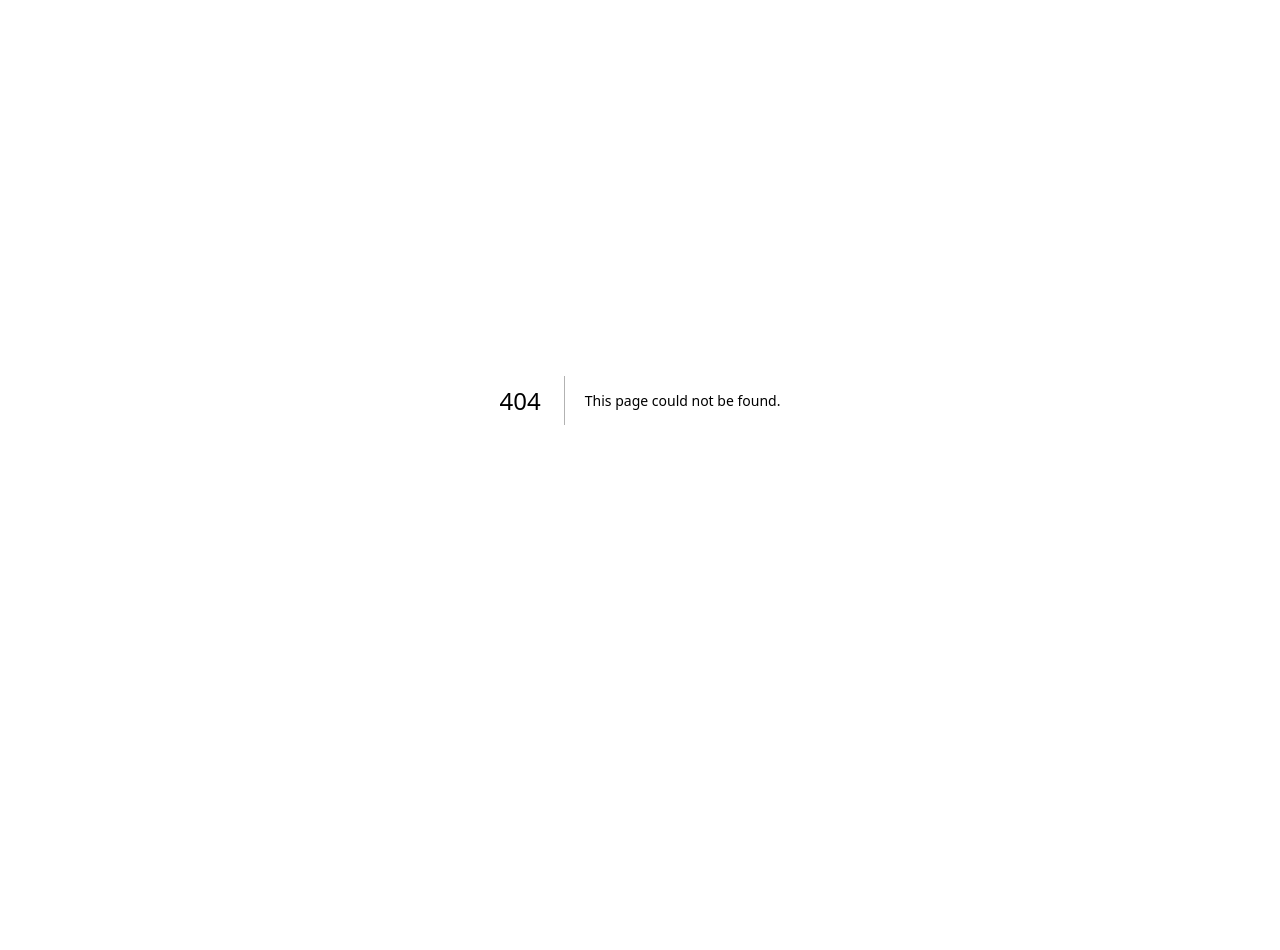
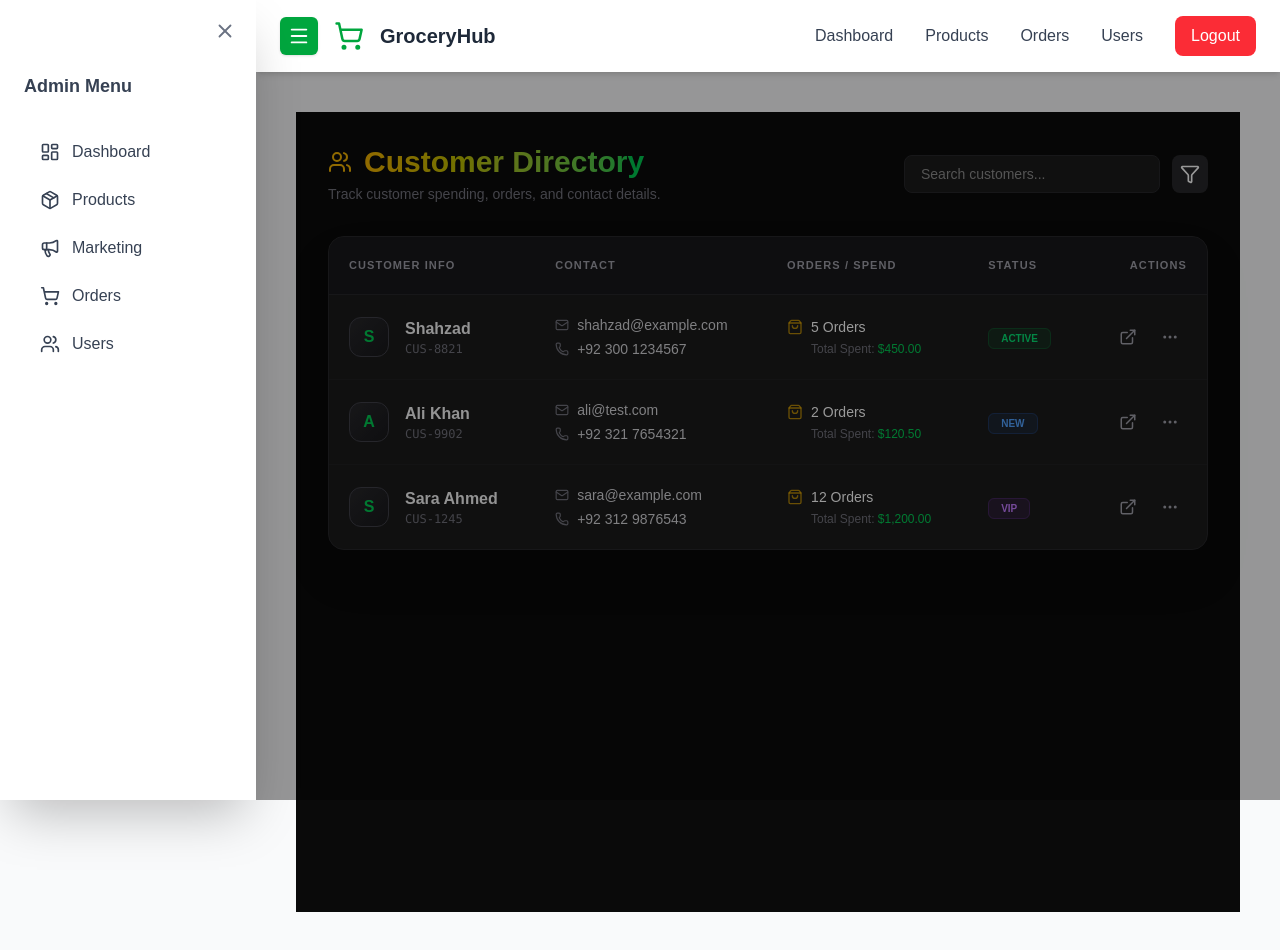
Before and after one commit to shahzaib-dev79/grocery-store-management-system-next, a Next.js app: page /admin/custmor in a window 1280 px wide. Before the commit this address had no page. Before the commit the page ends 800 px from the top, so only its background shows below. Built offline with nearby package versions, Linux system fonts and the light colour scheme.

Commit message:
create custmor page

```diff
--- /dev/null
+++ b/app/admin/custmor/page.tsx
@@ -0,0 +1,175 @@
+"use client";
+import React, { useState } from "react";
+import {
+  Users,
+  Mail,
+  Phone,
+  ShoppingBag,
+  MoreHorizontal,
+  ExternalLink,
+  Filter,
+} from "lucide-react";
+
+const CustomerManagement = () => {
+  const [searchTerm, setSearchTerm] = useState("");
+
+  const [customers] = useState([
+    {
+      id: "CUS-8821",
+      name: "Shahzad",
+      email: "shahzad@example.com",
+      phone: "+92 300 1234567",
+      totalOrders: 5,
+      lastOrder: "2026-03-22",
+      spend: "$450.00",
+      status: "Active",
+    },
+    {
+      id: "CUS-9902",
+      name: "Ali Khan",
+      email: "ali@test.com",
+      phone: "+92 321 7654321",
+      totalOrders: 2,
+      lastOrder: "2026-03-24",
+      spend: "$120.50",
+      status: "New",
+    },
+    {
+      id: "CUS-1245",
+      name: "Sara Ahmed",
+      email: "sara@example.com",
+      phone: "+92 312 9876543",
+      totalOrders: 12,
+      lastOrder: "2026-03-25",
+      spend: "$1,200.00",
+      status: "VIP",
+    },
+  ]);
+
+  const filteredCustomers = customers.filter(
+    (c) =>
+      c.name.toLowerCase().includes(searchTerm.toLowerCase()) ||
+      c.email.toLowerCase().includes(searchTerm.toLowerCase()),
+  );
+
+  return (
+    <div className="p-8 bg-[#0a0a0a] min-h-screen text-white">
+      <div className="flex flex-col md:flex-row justify-between items-start md:items-center mb-8 gap-4">
+        <div>
+          <h1 className="text-3xl font-bold flex items-center gap-3">
+            <Users className="text-yellow-500" />
+            <span className="bg-linear-to-r from-yellow-500 to-green-500 bg-clip-text text-transparent">
+              Customer Directory
+            </span>
+          </h1>
+          <p className="text-zinc-500 text-sm mt-1">
+            Track customer spending, orders, and contact details.
+          </p>
+        </div>
+
+        <div className="flex gap-3 w-full md:w-auto">
+          <div className="relative flex-1 md:w-64">
+            <input
+              type="text"
+              placeholder="Search customers..."
+              className="w-full bg-[#1a1a1a] border border-zinc-800 rounded-lg py-2 px-4 focus:ring-1 focus:ring-green-500 outline-none transition-all text-sm"
+              onChange={(e) => setSearchTerm(e.target.value)}
+            />
+          </div>
+          <button className="bg-zinc-800 p-2 rounded-lg hover:bg-zinc-700 transition-colors">
+            <Filter size={20} />
+          </button>
+        </div>
+      </div>
+
+      <div className="bg-[#1a1a1a] border border-zinc-800 rounded-2xl overflow-hidden shadow-2xl">
+        <div className="overflow-x-auto">
+          <table className="w-full text-left border-collapse">
+            <thead>
+              <tr className="bg-zinc-900/80 text-zinc-400 text-[11px] uppercase tracking-widest border-b border-zinc-800">
+                <th className="p-5 font-semibold">Customer Info</th>
+                <th className="p-5 font-semibold">Contact</th>
+                <th className="p-5 font-semibold">Orders / Spend</th>
+                <th className="p-5 font-semibold">Status</th>
+                <th className="p-5 font-semibold text-right">Actions</th>
+              </tr>
+            </thead>
+            <tbody className="divide-y divide-zinc-800/50">
+              {filteredCustomers.map((customer) => (
+                <tr
+                  key={customer.id}
+                  className="hover:bg-zinc-800/20 transition-all group"
+                >
+                  <td className="p-5">
+                    <div className="flex items-center gap-4">
+                      <div className="w-10 h-10 rounded-xl bg-linear-to-br from-zinc-800 to-zinc-900 border border-zinc-700 flex items-center justify-center font-bold text-green-500 group-hover:border-green-500/50 transition-colors">
+                        {customer.name.charAt(0)}
+                      </div>
+                      <div>
+                        <div className="font-semibold text-zinc-100">
+                          {customer.name}
+                        </div>
+                        <div className="text-xs text-zinc-500 font-mono">
+                          {customer.id}
+                        </div>
+                      </div>
+                    </div>
+                  </td>
+                  <td className="p-5">
+                    <div className="space-y-1">
+                      <div className="flex items-center gap-2 text-sm text-zinc-300">
+                        <Mail size={14} className="text-zinc-500" />{" "}
+                        {customer.email}
+                      </div>
+                      <div className="flex items-center gap-2 text-sm text-zinc-300">
+                        <Phone size={14} className="text-zinc-500" />{" "}
+                        {customer.phone}
+                      </div>
+                    </div>
+                  </td>
+                  <td className="p-5">
+                    <div className="flex items-center gap-2">
+                      <ShoppingBag size={16} className="text-yellow-500/70" />
+                      <span className="text-sm font-medium">
+                        {customer.totalOrders} Orders
+                      </span>
+                    </div>
+                    <div className="text-xs text-zinc-500 mt-1 pl-6">
+                      Total Spent:{" "}
+                      <span className="text-green-500">{customer.spend}</span>
+                    </div>
+                  </td>
+                  <td className="p-5">
+                    <span
+                      className={`px-3 py-1 rounded-md text-[10px] font-bold uppercase ${
+                        customer.status === "VIP"
+                          ? "bg-purple-500/10 text-purple-400 border border-purple-500/20"
+                          : customer.status === "Active"
+                            ? "bg-green-500/10 text-green-400 border border-green-500/20"
+                            : "bg-blue-500/10 text-blue-400 border border-blue-500/20"
+                      }`}
+                    >
+                      {customer.status}
+                    </span>
+                  </td>
+                  <td className="p-5 text-right">
+                    <div className="flex justify-end gap-2">
+                      <button className="p-2 hover:bg-zinc-800 rounded-lg text-zinc-400 hover:text-white transition-all">
+                        <ExternalLink size={18} />
+                      </button>
+                      <button className="p-2 hover:bg-zinc-800 rounded-lg text-zinc-400 transition-all">
+                        <MoreHorizontal size={18} />
+                      </button>
+                    </div>
+                  </td>
+                </tr>
+              ))}
+            </tbody>
+          </table>
+        </div>
+      </div>
+    </div>
+  );
+};
+
+export default CustomerManagement;
```
